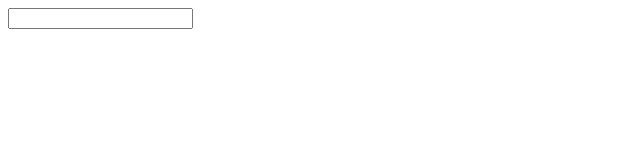
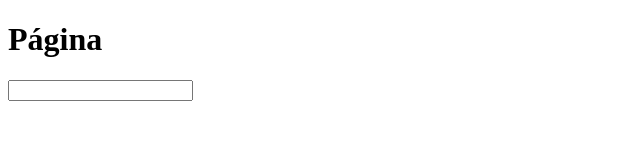
Before and after one commit to leealencar/aulagit.2904, a plain HTML site: page index.html in a window 1280 px wide. Shown: the whole page, without its empty margins (0-640 px from the left). Drawn offline with Linux system fonts and the light colour scheme.

Commit message:
Adicionando h1

```diff
--- a/index.html
+++ b/index.html
@@ -6,6 +6,7 @@
     <title>Document</title>
 </head>
 <body>
+    <h1>Página</h1>
     <input>
 </body>
 </html>
```
